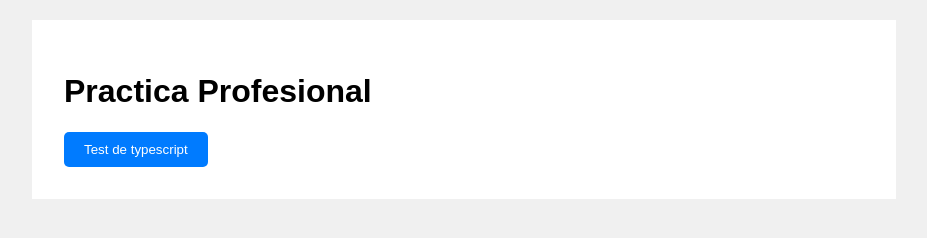
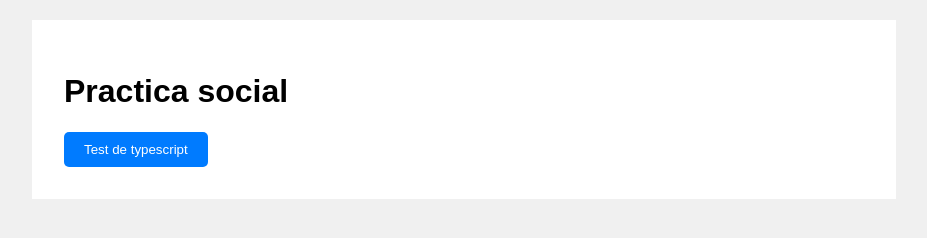
Before and after one commit to KamiALK/kamilo_static, a website with bundled scripts: page index.html in a window 1280 px wide. Shown: the whole page, without its empty margins (176-1103 px from the left). Built offline with nearby package versions, Linux system fonts and the light colour scheme.

Commit message:
practica social v1

```diff
--- a/index.html
+++ b/index.html
@@ -11,7 +11,7 @@
   </head>
   <body>
     <div id="app">
-      <h1>Practica Profesional</h1>
+      <h1>Practica social</h1>
       <button id="test-btn">Test de typescript</button>
       <div id="output"></div>
     </div>
```
